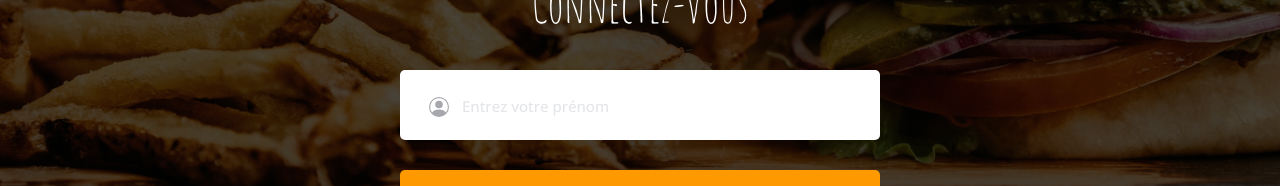
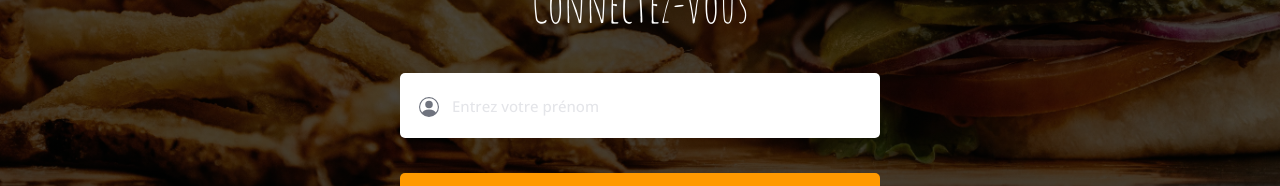
Before and after one commit to reactif974/crazee-burger, a React (Create React App) app: page / in a window 1280 px wide. Shown: the part 522-708 px from the top of the page. Built offline with nearby package versions, Linux system fonts and the light colour scheme.

Commit message:
:recycle: Clean code

```diff
--- a/src/App.js
+++ b/src/components/pages/app/App.js
@@ -1,7 +1,7 @@
 import { Route, Routes } from 'react-router-dom';
-import ErrorPage from './components/pages/ErrorPage';
-import LoginPage from './components/pages/login/LoginPage';
-import OrderPage from './components/pages/OrderPage';
+import ErrorPage from '../error/ErrorPage';
+import LoginPage from '../login/LoginPage';
+import OrderPage from '../order/OrderPage';
 
 function App() {
 
--- a/src/components/pages/login/LoginForm.js
+++ b/src/components/pages/login/LoginForm.js
@@ -58,7 +58,6 @@ export default function LoginForm() {
 }
 
 const LoginFormStyled = styled.form`
-    // background-color:green;
     h2,
     h3 {
         font-family: 'Amatic SC', cursive;
@@ -82,7 +81,6 @@ const LoginFormStyled = styled.form`
         border:none;
     }
     .submit-container {
-        // background-color: red;
         width:480px;
         height:200px;
         margin:0 auto;
--- a/src/components/pages/reusable-ui/Button.js
+++ b/src/components/pages/reusable-ui/Button.js
@@ -21,13 +21,13 @@ const ButtonStyled = styled.div`
     }
     .button_submit {
         width: 100%;
-        height: 70px;
+        height: 65px;
         display: flex;
         flex-flow: row nowrap;
         justify-content: center;
         align-items: center;
         border:none;
-        border-radius: 5px;
+        border-radius: ${theme.borderRadius.round};
         background-color: ${theme.colors.background_button_submit};
         color: ${theme.colors.white};
         font-family: 'Open Sans', sans-serif;
--- a/src/components/pages/reusable-ui/Input.js
+++ b/src/components/pages/reusable-ui/Input.js
@@ -24,18 +24,18 @@ const InputStyled = styled.div`
     .input-icon {
         position:absolute;
         top:38%;
-        left:6%;
-        color: ${theme.colors.greyMedium};
+        left:4%;
+        color: ${theme.colors.greyDark};
         font-size: ${theme.fonts.P2}
     }
     input {
         width: 100%;
-        height: 70px;
+        height: 65px;
         border:none;
-        border-radius: 5px;
+        border-radius: ${theme.borderRadius.round};
         font-size: ${theme.fonts.P2};
         color: ${theme.colors.greyDark};
-        padding:0 0 0 62px;
+        padding:0 0 0 ${theme.spacing.xl};
         text-align: left;
         box-sizing: border-box;
         &::placeholder {
--- a/src/components/pages/reusable-ui/Logo.js
+++ b/src/components/pages/reusable-ui/Logo.js
@@ -16,6 +16,7 @@ export default function Logo() {
 const LogoStyled = styled.h1`
     margin-top:35px;
     transform: scale(1.05);
+    // device tablet
     @media ${theme.devices.tablet} {
         transform: scale(0.8);
     }
--- a/src/index.css
+++ b/src/index.css
@@ -9,4 +9,5 @@ body {
   padding:0;
   width:100%;
   box-sizing: border-box;
+  font-size: 16px;
 }
--- a/src/index.js
+++ b/src/index.js
@@ -1,7 +1,7 @@
 import React from 'react';
 import ReactDOM from 'react-dom/client';
 import './index.css';
-import App from './App';
+import App from './components/pages/app/App';
 import { BrowserRouter } from 'react-router-dom';
 
 const root = ReactDOM.createRoot(document.getElementById('root'));
```
Also changed, not shown: src/components/pages/error/ErrorPage.js (renamed from src/components/pages/ErrorPage.js), src/components/pages/order/OrderPage.js (renamed from src/components/pages/OrderPage.js).
